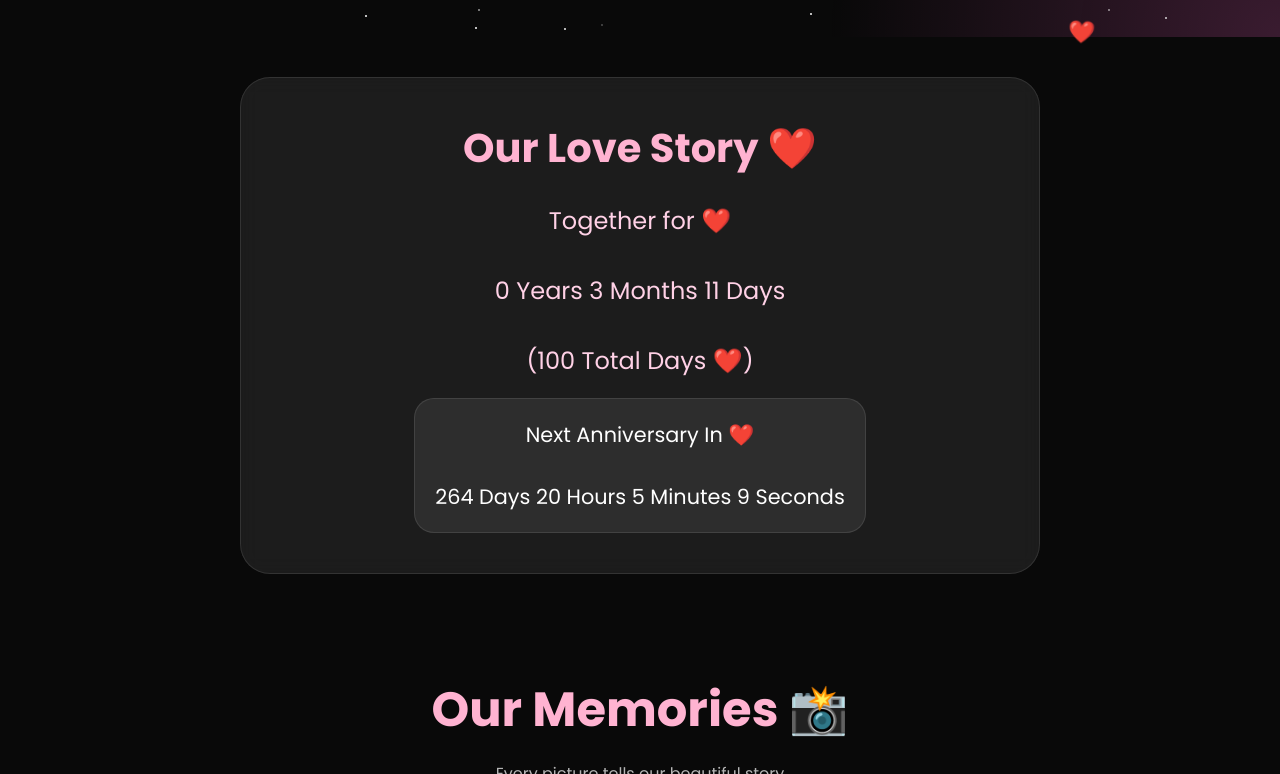
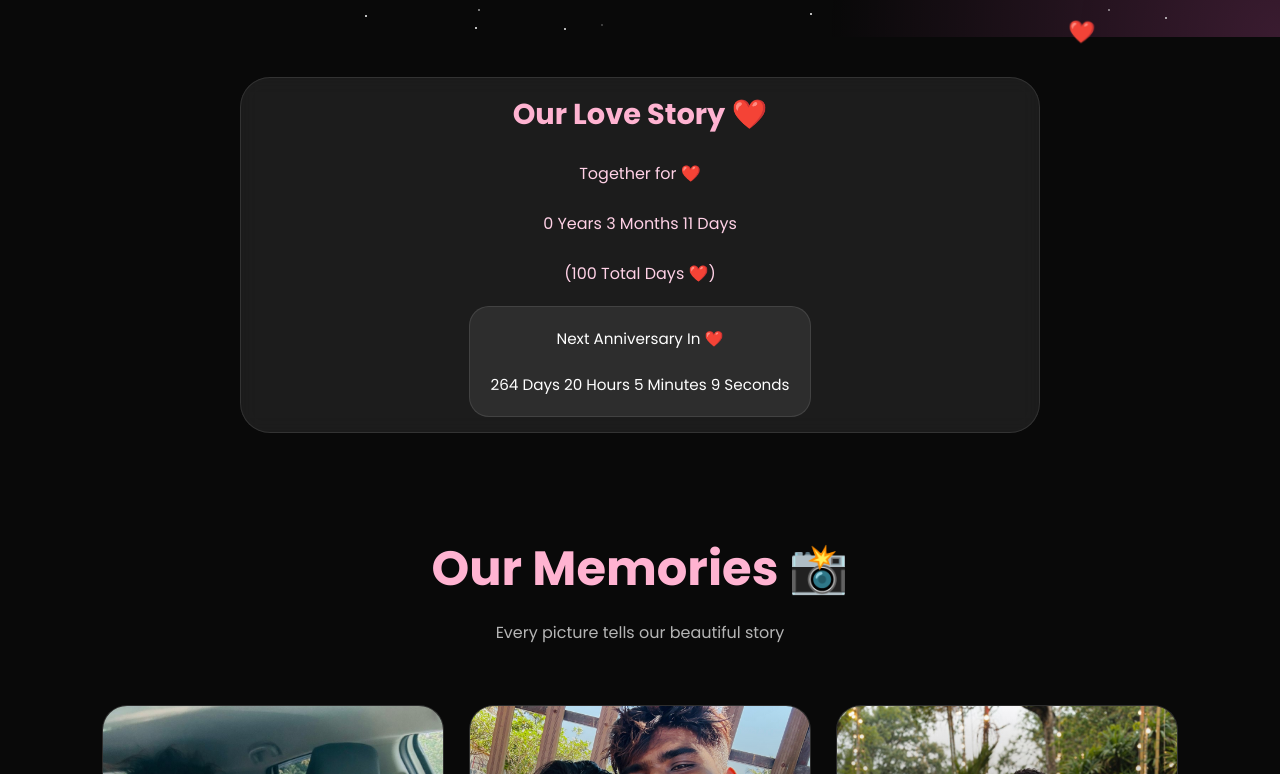
Before and after one commit to imasha67sandeepa-ui/Us, a plain HTML site: page index.html in a window 1280 px wide. Shown: the part 763-1537 px from the top of the page. Drawn offline with Linux system fonts and the light colour scheme.

Commit message:
index.html

```diff
--- a/index.html
+++ b/index.html
@@ -290,7 +290,7 @@
 
     text-align:center;
 
-    padding:40px 20px;
+    padding:15px 10px;
 
     margin-top:40px;
 
@@ -317,13 +317,13 @@
 
     margin-bottom:25px;
 
-    font-size:2.5rem;
+    font-size:1.8rem;
 
 }
 
 #loveYears{
 
-    font-size:1.5rem;
+    font-size:1rem;
 
     margin-bottom:20px;
 
@@ -333,7 +333,7 @@
 
 #countdown{
 
-    font-size:1.3rem;
+    font-size:0.95rem;
 
     color:white;
 
```
